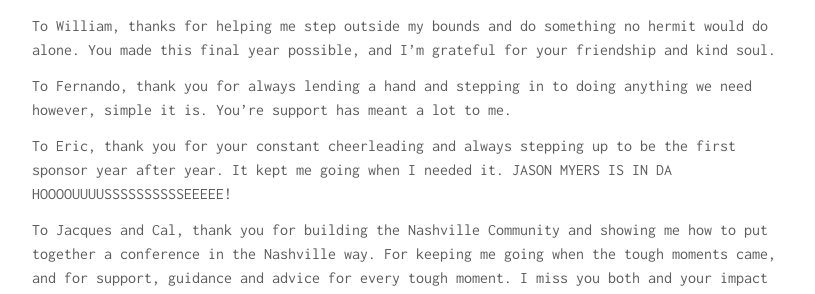
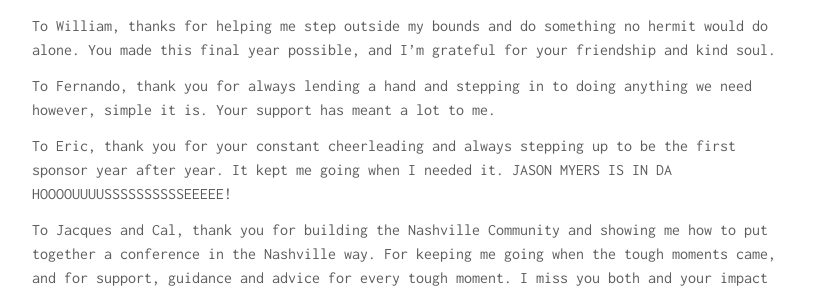
Before and after one commit to jasonamyers/jasonamyers.github.com, a Jekyll site: the page built from _posts/2017-02-05-so-long-and-thanks.md, in a window 1280 px wide. Shown: the part 361-655 px from the top of the page, without its empty margins (232-1047 px from the left). Built offline with Jekyll 4.4.1, drawn with Linux system fonts in a browser that asks for light colours.

Commit message:
Fixing
Signed-off-by: Jason Myers <jason@jasonamyers.com>

```diff
--- a/_posts/2017-02-05-so-long-and-thanks.md
+++ b/_posts/2017-02-05-so-long-and-thanks.md
@@ -19,7 +19,7 @@ hermit would do alone. You made this final year possible, and I'm grateful for
 your friendship and kind soul.
 
 To Fernando, thank you for always lending a hand and stepping in to doing
-anything we need however, simple it is. You're support has meant a lot to me.
+anything we need however, simple it is. Your support has meant a lot to me.
 
 To Eric, thank you for your constant cheerleading and always stepping up to be
 the first sponsor year after year. It kept me going when I needed it.
```
